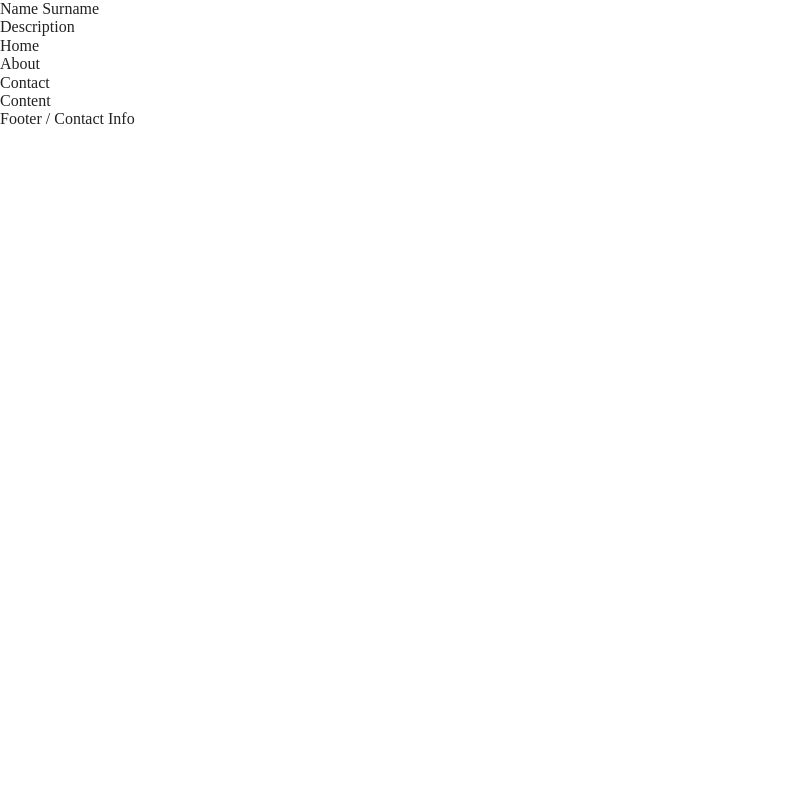
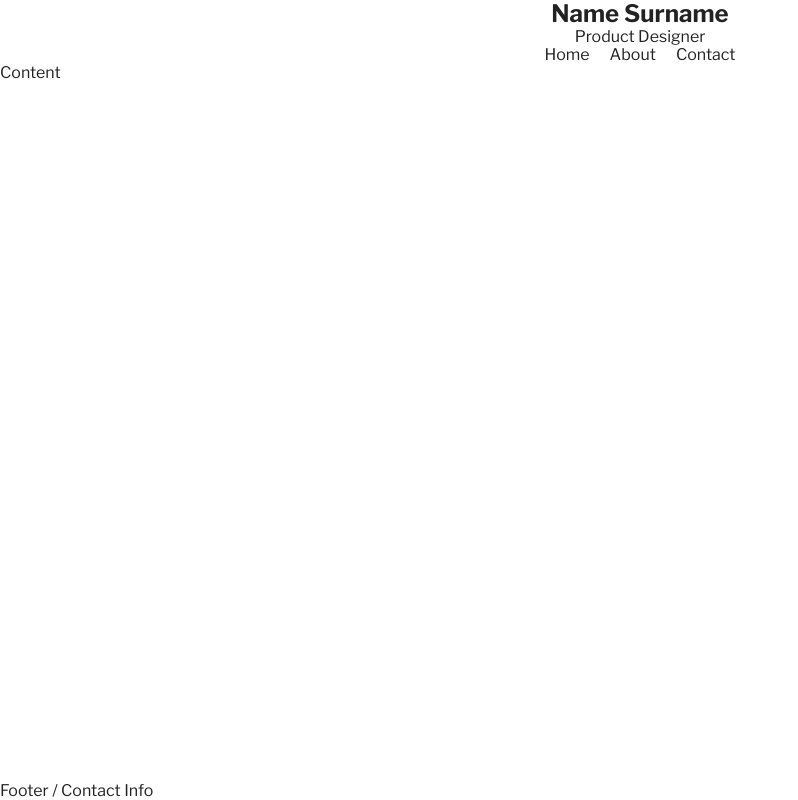
Before and after one commit to hscersosimo/portfolio, a website built with Parcel: page index.html in a window 1280 px wide. Shown: the whole page, without its empty margins (0-798 px from the left). Built offline with nearby package versions, Linux system fonts and the light colour scheme.

Commit message:
flexbox + font declaration

```diff
--- a/css/styles.css
+++ b/css/styles.css
@@ -0,0 +1,29 @@
+
+/* Custom fonts declarations */
+@font-face {
+    font-family: "LibreFranklin";
+    src: url("../assets/fonts/LibreFranklin-VariableFont_wght.ttf");
+  }
+
+html, body {
+    height: 100%;
+    display: flex;
+    flex-direction: column;
+    font-family: "LibreFranklin", Helvetica, Arial, Sans-Serif;
+}
+.header {
+    text-align: center;
+    }
+.logo {
+    font-size: 24px; font-weight: bold;
+}
+.nav {
+    display: flex;
+    justify-content: center;
+}
+.nav div {
+    margin: 0 10px;
+}
+.footer {
+    margin-top: auto;
+}
--- a/index.html
+++ b/index.html
@@ -25,21 +25,25 @@
 
 <body>
 
-  <div>
-      <div>Name Surname</div>
-      <div>Description</div>
-  <div>
-  <div>
+  <div class="header">
+
+    <div class="logo">Name Surname</div>
+    <div class="description">Product Designer</div>
+
+    <div class="nav">
       <div>Home</div>
       <div>About</div>
       <div>Contact</div>
-  </div>
+    </div><!-- nav-->
+
+  </div><!-- header-->
+
 
   <div>
       Content
   </div>
 
-  <div>
+  <div class="footer">
     Footer / Contact Info
   </div>
 
```
Also changed, not shown: README.md, assets/fonts/LibreFranklin-Regular.ttf (added), assets/fonts/LibreFranklin-VariableFont_wght.ttf (added).
